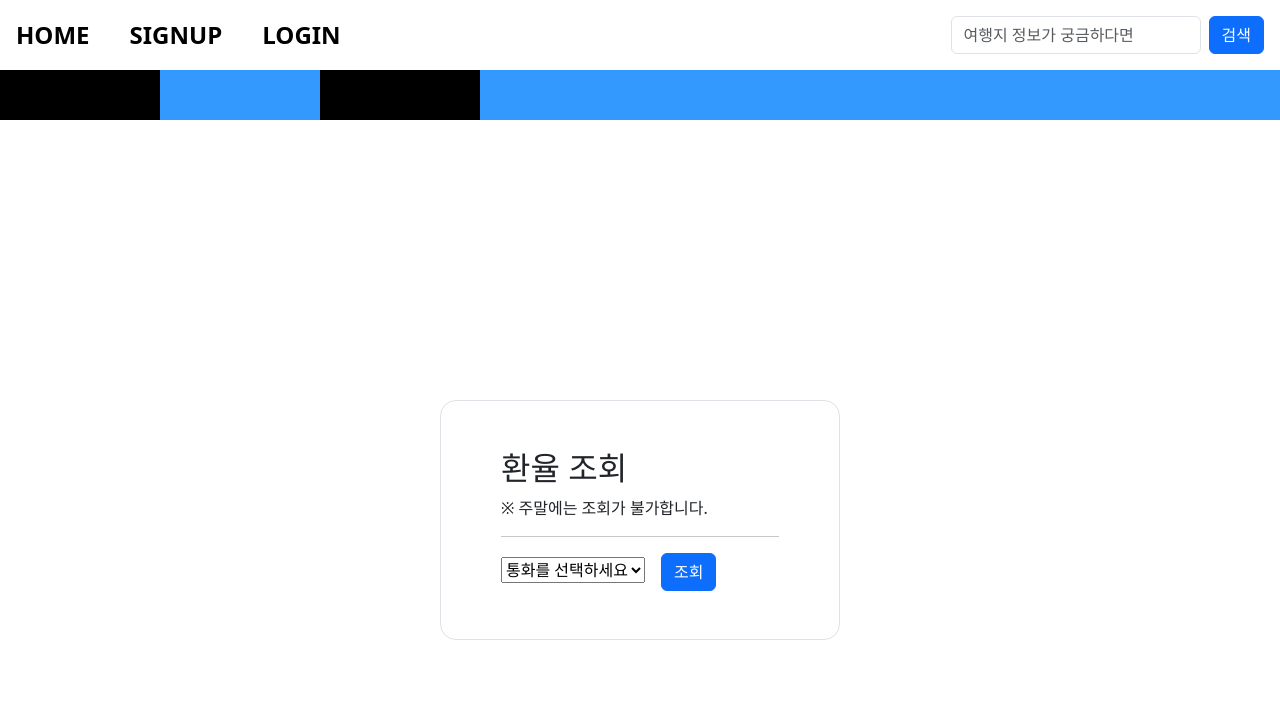
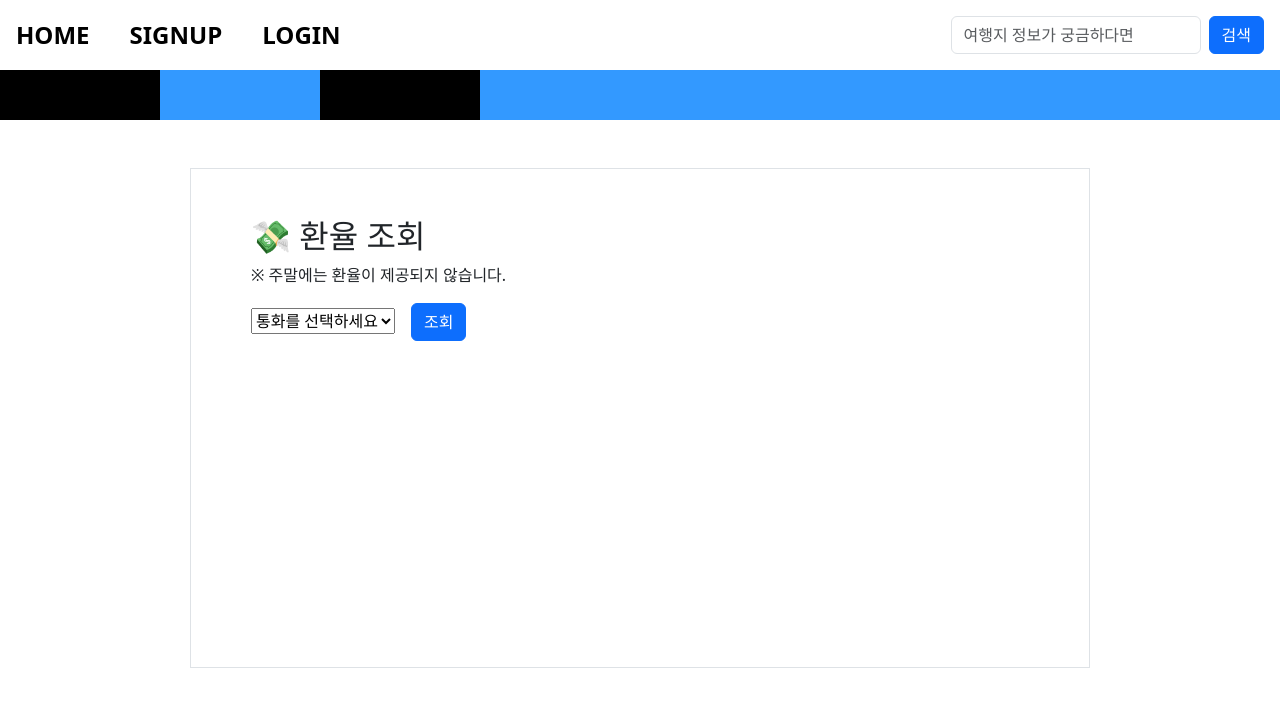
Before and after one commit to damnih/pineapple, a Vue app in the folder front/: page /exchangerate in a window 1280 px wide. Shown: the top 706 px of the page. Built offline with nearby package versions, Linux system fonts and the light colour scheme.

Commit message:
exchangerateintograph

```diff
--- a/front/package.json
+++ b/front/package.json
@@ -11,8 +11,10 @@
   "dependencies": {
     "axios": "^1.9.0",
     "bootstrap": "^5.3.6",
+    "chart.js": "^4.4.9",
     "pinia": "^3.0.1",
     "vue": "^3.5.13",
+    "vue-chartjs": "^5.3.2",
     "vue-router": "^4.5.0"
   },
   "devDependencies": {
--- a/front/src/components/ArticleBox.vue
+++ b/front/src/components/ArticleBox.vue
@@ -1,16 +1,16 @@
 <template>
-    <div class="d-flex justify-content-center vh-100 bg-white">
-      <div class="border p-5 my-5" :style="{ width: width }">
-        <slot></slot>
+  <div class="d-flex justify-content-center bg-white py-5">
+    <div class="border p-5 w-100" :style="{ maxWidth: width, minHeight: '500px' }">
+      <slot></slot>
     </div>
   </div>
 </template>
 
 <script setup>
-  defineProps({
+defineProps({
   width: {
     type: String,
-    default: '800px'
+    default: '900px'
   }
 })
 </script>
--- a/front/src/components/Videocard.vue
+++ b/front/src/components/Videocard.vue
@@ -1,5 +1,5 @@
 <template>
-  <div class="card" style="width: 30rem;">
+  <div class="card" style="width: 20rem;">
     <a :href="'https://www.youtube.com/watch?v=' + videoId" target="_blank">
       <img
         :src="'https://img.youtube.com/vi/' + videoId + '/hqdefault.jpg'"
--- a/front/src/views/ExchangeRateView.vue
+++ b/front/src/views/ExchangeRateView.vue
@@ -1,46 +1,46 @@
 <template>
-  <Box>
+  <ArticleBox>
     <div class="container">
-      <h2>환율 조회</h2>
-      <p>※ 주말에는 조회가 불가합니다.</p>
-      <hr>
-
-      <form>
-        <select id="currency" v-model="selectedCurrency">
+      <h2>💸 환율 조회</h2>
+      <p>※ 주말에는 환율이 제공되지 않습니다.</p>
+      <form @submit.prevent="fetchExchangeRate">
+        <select v-model="selectedCurrency">
           <option disabled value="">통화를 선택하세요</option>
           <option v-for="(code, name) in currencyMap" :key="name" :value="name">
             {{ name }}
           </option>
         </select>
-        <button @click.prevent="fetchExchangeRate" class="btn btn-primary ms-3">조회</button>
+        <button class="btn btn-primary ms-3">조회</button>
       </form>
 
-      <div v-if="rate !== null" class="mt-3">
-        <p>{{ now_selectedCurrency }} → KRW 환율: {{ rate }}</p>
-        <table class="table">
-          <thead>
-            <tr><th>통화</th><th>환율(KRW)</th></tr>
-          </thead>
-          <tbody>
-            <tr><td>{{ now_selectedCurrency }}</td><td>{{ rate }}</td></tr>
-          </tbody>
-        </table>
+      <div v-if="chartData.labels.length > 0" class="mt-4">
+        <Line :data="chartData" :options="chartOptions" />
       </div>
     </div>
-  </Box>
+  </ArticleBox>
 </template>
 
 <script setup>
-import Box from '@/components/Box.vue'
 import { ref } from 'vue'
 import axios from 'axios'
+import ArticleBox from '@/components/ArticleBox.vue'
+import {
+  Chart as ChartJS,
+  Title,
+  Tooltip,
+  Legend,
+  LineElement,
+  CategoryScale,
+  LinearScale,
+  PointElement
+} from 'chart.js'
+import { Line } from 'vue-chartjs'
 
-// 통화 선택 및 환율 저장용 상태
+ChartJS.register(Title, Tooltip, Legend, LineElement, CategoryScale, LinearScale, PointElement)
+
 const selectedCurrency = ref('')
-const rate = ref(null)
 const now_selectedCurrency = ref('')
 
-// 통화 코드 맵
 const currencyMap = {
   USD: '0000001',
   EUR: '0000003',
@@ -53,10 +53,20 @@ const currencyMap = {
   AUD: '0000017'
 }
 
-// API 키
-const API_KEY = 'YHDHWWD18JE3MNFIN3JB'
+// 차트용 데이터
+const chartData = ref({
+  labels: [],
+  datasets: []
+})
 
-// API 호출 함수
+const chartOptions = {
+  responsive: true,
+  plugins: {
+    legend: { position: 'top' },
+    title: { display: true, text: '일주일간 환율 변화' }
+  }
+}
+
 const fetchExchangeRate = async () => {
   const selectedCode = currencyMap[selectedCurrency.value]
   now_selectedCurrency.value = selectedCurrency.value
@@ -64,15 +74,27 @@ const fetchExchangeRate = async () => {
   try {
     const res = await axios.get(`http://localhost:8000/datas/exchange-rate/${selectedCode}`)
 
-    if (res.data && res.data.rate) {
-      rate.value = res.data.rate
+    if (res.data && res.data.rates) {
+      const labels = res.data.rates.map(item => item.date)
+      const values = res.data.rates.map(item => parseFloat(item.rate))
+
+      chartData.value = {
+        labels,
+        datasets: [
+          {
+            label: `${selectedCurrency.value} → KRW`,
+            data: values,
+            fill: false,
+            borderColor: 'blue',
+            tension: 0.3
+          }
+        ]
+      }
     } else {
       console.error('환율 데이터를 찾을 수 없습니다.')
-      rate.value = '조회 실패'
     }
   } catch (err) {
     console.error('API 요청 실패:', err)
-    rate.value = '요청 오류'
   }
 }
 </script>
--- a/front/src/views/YoutubeView.vue
+++ b/front/src/views/YoutubeView.vue
@@ -1,13 +1,11 @@
 <template>
   <div class="row mx-auto">
       <div class="video-container" v-if="searchResults.length">
-      <div class="row" v-for="video in searchResults" :key="video.id.videoId">
-        <div class="col-3">
+      <div class="col-3" v-for="video in searchResults" :key="video.id.videoId">
         <VideoCard
           :videoId="video.id.videoId"
           :title="video.snippet.title"
         />
-        </div>
       </div>
     </div>
   </div>
```
Also changed, not shown: 2 other files (tests, documents, lock files or other folders).
